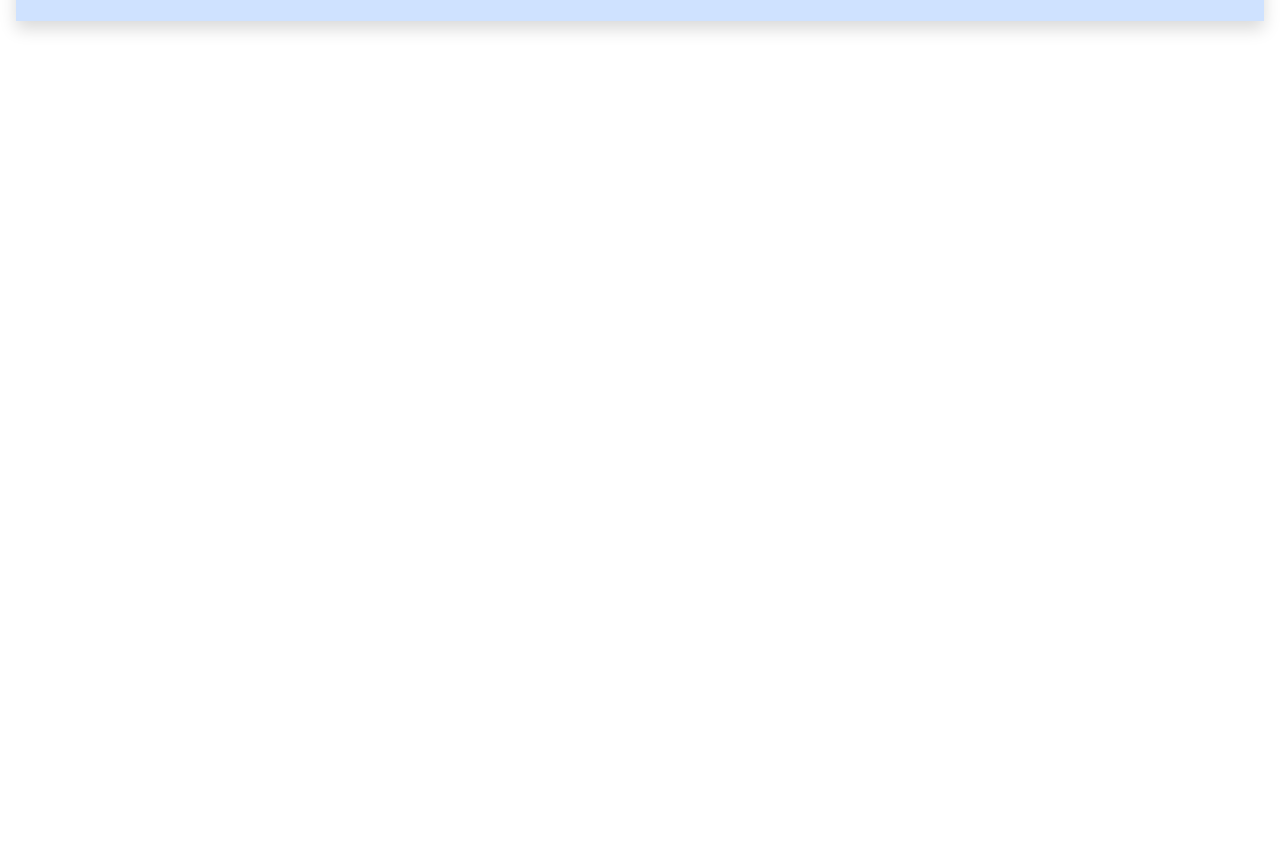
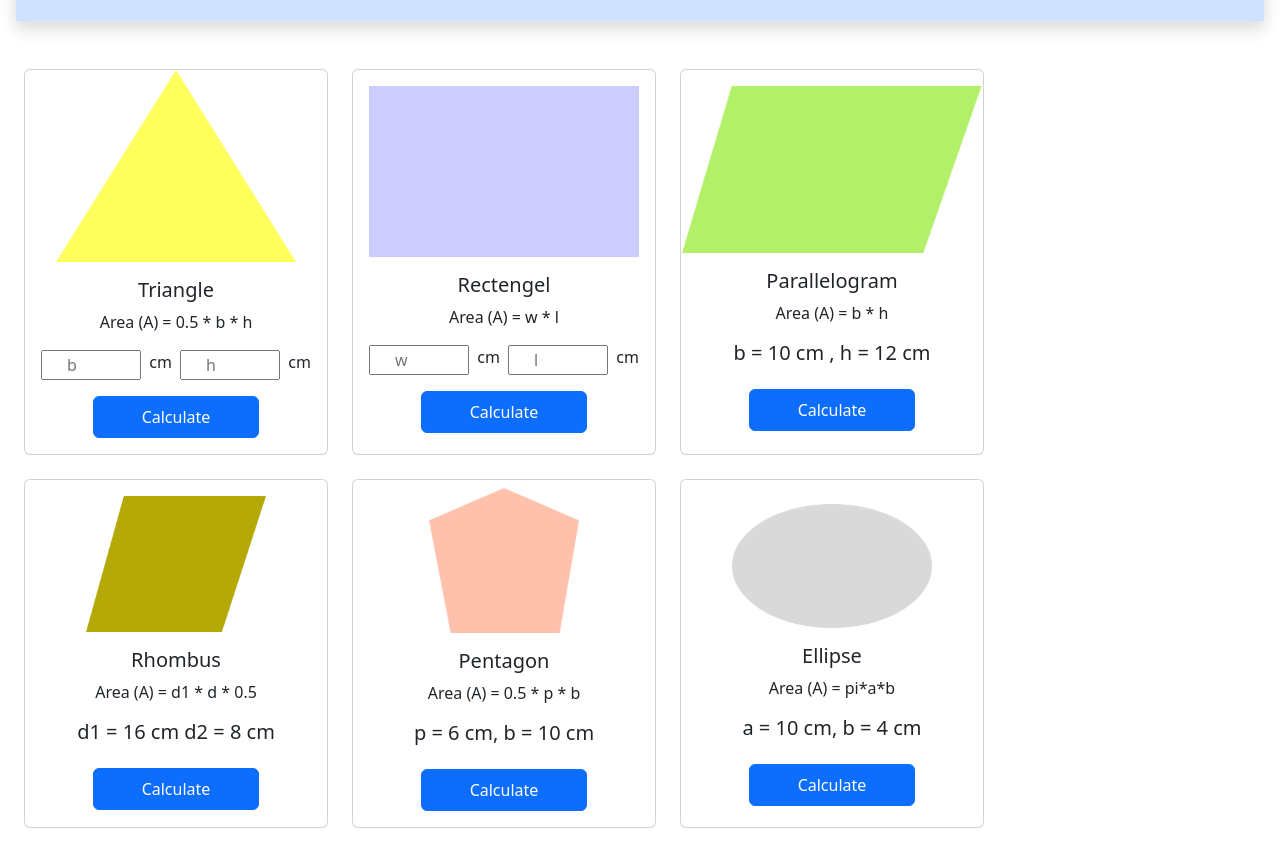
Before and after one commit to asrafulrupok270/geometri-calculation-js-dom, a plain HTML site: page index.html in a window 1280 px wide. Shown: the part 129-996 px from the top of the page. Before the commit the page ends 800 px from the top, so only its background shows below. Drawn offline with nearby package versions, Linux system fonts and the light colour scheme.

Commit message:
card aded

```diff
--- a/index.html
+++ b/index.html
@@ -7,7 +7,7 @@
     <link href="https://cdn.jsdelivr.net/npm/bootstrap@5.3.2/dist/css/bootstrap.min.css" rel="stylesheet" integrity="sha384-T3c6CoIi6uLrA9TneNEoa7RxnatzjcDSCmG1MXxSR1GAsXEV/Dwwykc2MPK8M2HN" crossorigin="anonymous">
   </head>
   <body>
-    <header class="d-flex justify-content-between mt-4 ms-3 me-3 shadow px-4 py-4 bg-primary-subtle">
+    <header class="d-flex justify-content-between mt-4 ms-3 me-3 shadow px-4 py-4 bg-primary-subtle mb-5">
         <div>
             <h2 class="fw-bold ">Interactive
             </h2>
@@ -20,6 +20,97 @@
         </div>
     </header>
 
+    <main>
+        <section class="w-75 ms-4  mb-5">
+            <div class="row row-cols-1 row-cols-md-3 g-4">
+                <div class="col">
+                  <div class="card w-full h-100 ">
+                 <div class="text-center">   <img width="240" class="img-fluid" src="images/triangle.png" class="card-img-top" alt="..."></div>
+                    <div class="card-body text-center ">
+                      <h5 class="card-title"> Triangle</h5>
+                      <p class="card-text"> Area (A) = 0.5 * b * h</p>
+                    <div class="d-flex m-0">
+                        <input class="w-75 me-2 px-4" type="text" placeholder="b"> <span class="w-25 me-2">cm</span>
+                        <input  class="w-75 me-2 px-4" type="text" placeholder ="h"> <span>cm</span>
+                    </div>
+                 <div class="text-center">     <button class="btn btn-primary px-5 py-2 mt-3">Calculate</button></div>
+                    </div>
+                  </div>
+                </div>
+                <div class="col">
+                    <div class="card w-full h-100 ">
+                   <div class="text-center mt-3">   <img width="270" class="img-fluid" src="images/rectangle.png" class="card-img-top" alt="..."></div>
+                      <div class="card-body text-center ">
+                        <h5 class="card-title"> Rectengel</h5>
+                        <p class="card-text"> Area (A) = w * l </p>
+                        <div class="d-flex m-0">
+                            <input class="w-75 me-2 px-4" type="text" placeholder="w"> <span class="w-25 me-2">cm</span>
+                            <input  class="w-75 me-2 px-4" type="text" placeholder ="l"> <span>cm</span>
+                        </div>
+                   <div class="text-center">     <button class="btn btn-primary px-5 py-2 mt-3">Calculate</button></div>
+                      </div>
+                    </div>
+                  </div>
+                  <div class="col">
+                    <div class="card w-full h-100 ">
+                   <div class="text-center mt-3">   <img width="300" class="img-fluid" src="images/parallelogram.png" class="card-img-top" alt="..."></div>
+                      <div class="card-body text-center ">
+                        <h5 class="card-title"> Parallelogram</h5>
+                        <p class="card-text"> Area (A) = b * h</p>
+                        <div class="   ">
+                             <h5 class="text-center">b = <span>10</span> cm , h = <span>12</span> cm</h5>
+
+                        </div>
+                   <div class="text-center">     <button class="btn btn-primary px-5 py-2 mt-3">Calculate</button></div>
+                      </div>
+                    </div>
+                  </div>
+                  <div class="col">
+                    <div class="card w-full h-100 ">
+                   <div class="text-center mt-3">   <img width="180" class="img-fluid" src="images/rhombus.png" class="card-img-top" alt="..."></div>
+                      <div class="card-body text-center ">
+                        <h5 class="card-title"> Rhombus</h5>
+                        <p class="card-text"> Area (A) = d1 * d * 0.5 </p>
+                        <div class="  m-0">
+                          <h5 class="text-center"> d1 = <span>16</span> cm d2 = <span>8</span> cm</h5>
+                        </div>
+                   <div class="text-center">     <button class="btn btn-primary px-5 py-2 mt-3">Calculate</button></div>
+                      </div>
+                    </div>
+                  </div>
+                <div class="col">
+                    <div class="card w-full h-100 ">
+                   <div class="text-center mt-2">   <img width="150" class="img-fluid" src="images/pentagon.png" class="card-img-top" alt="..."></div>
+                      <div class="card-body text-center ">
+                        <h5 class="card-title"> Pentagon
+                        </h5>
+                        <p class="card-text">  Area (A) = 0.5 * p * b</p>
+                        <div class="  m-0">
+                            <h5 class="text-center">p = <span>6</span> cm, b = <span>10</span> cm</h5>
+                          </div>
+                   <div class="text-center">     <button class="btn btn-primary px-5 py-2 mt-3">Calculate</button></div>
+                      </div>
+                    </div>
+                  </div>
+                <div class="col">
+                    <div class="card w-full h-100 ">
+                   <div class="text-center mt-4">   <img width="200" class="img-fluid" src="images/ellipse.png" class="card-img-top" alt="..."></div>
+                      <div class="card-body text-center ">
+                        <h5 class="card-title"> Ellipse</h5>
+                        <p class="card-text">Area (A) = pi*a*b</p>
+                        <div class="  m-0">
+                            <h5 class="text-center">a = <span>10</span> cm, b = <span>4</span> cm</h5>
+                          </div>
+                   <div class="text-center">     <button class="btn btn-primary px-5 py-2 mt-3">Calculate</button></div>
+                      </div>
+                    </div>
+                  </div>
+
+              </div>
+        </section>
+
+    </main>
+
 
 
     <script src="index.js"></script>
```
